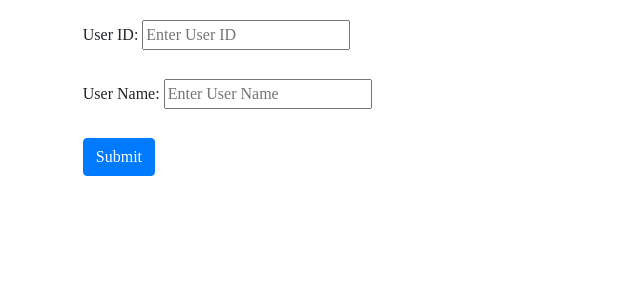
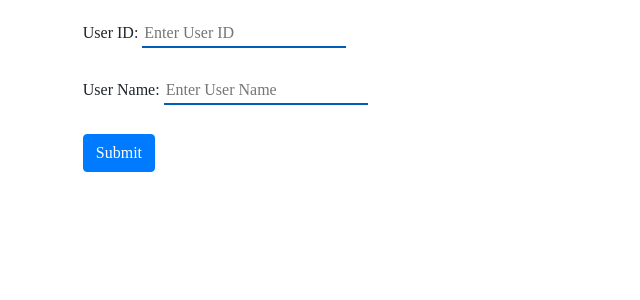
Before and after one commit to AbhishekPeiris/User-Management-Web-App---React-SpringBoot, a React (Create React App) app in the folder client/: page /users in a window 1280 px wide. Shown: the top 300 px of the page, without its empty margins (0-640 px from the left). Built offline with nearby package versions, Linux system fonts and the light colour scheme; a web font is replaced by a local one.

Commit message:
Update index.css

```diff
--- a/client/src/index.css
+++ b/client/src/index.css
@@ -25,3 +25,7 @@ code {
 .container{
   padding: 20px 1%;
 }
+.input{
+  border: none;
+  border-bottom: 2px solid rgb(0, 94, 181);
+}
```
